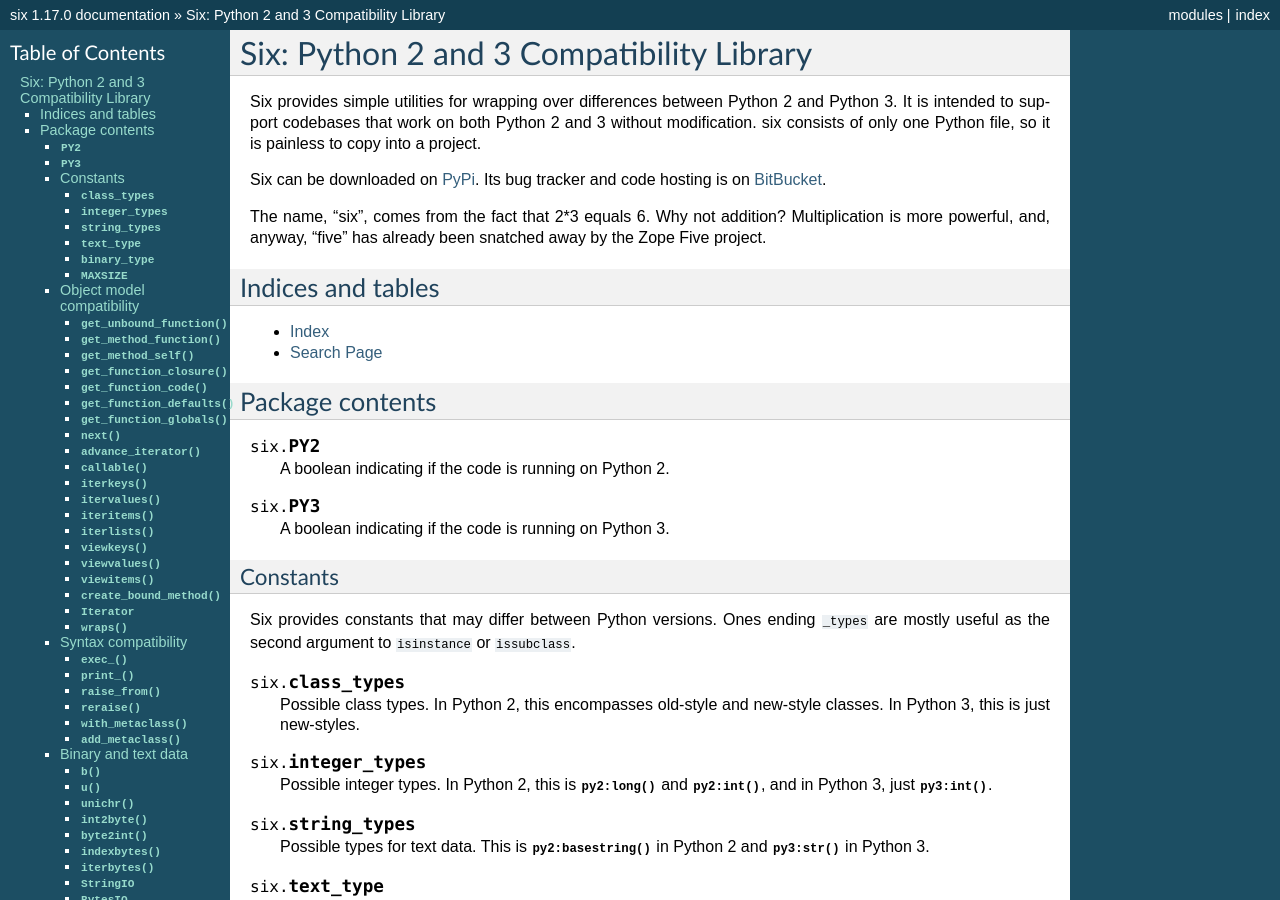
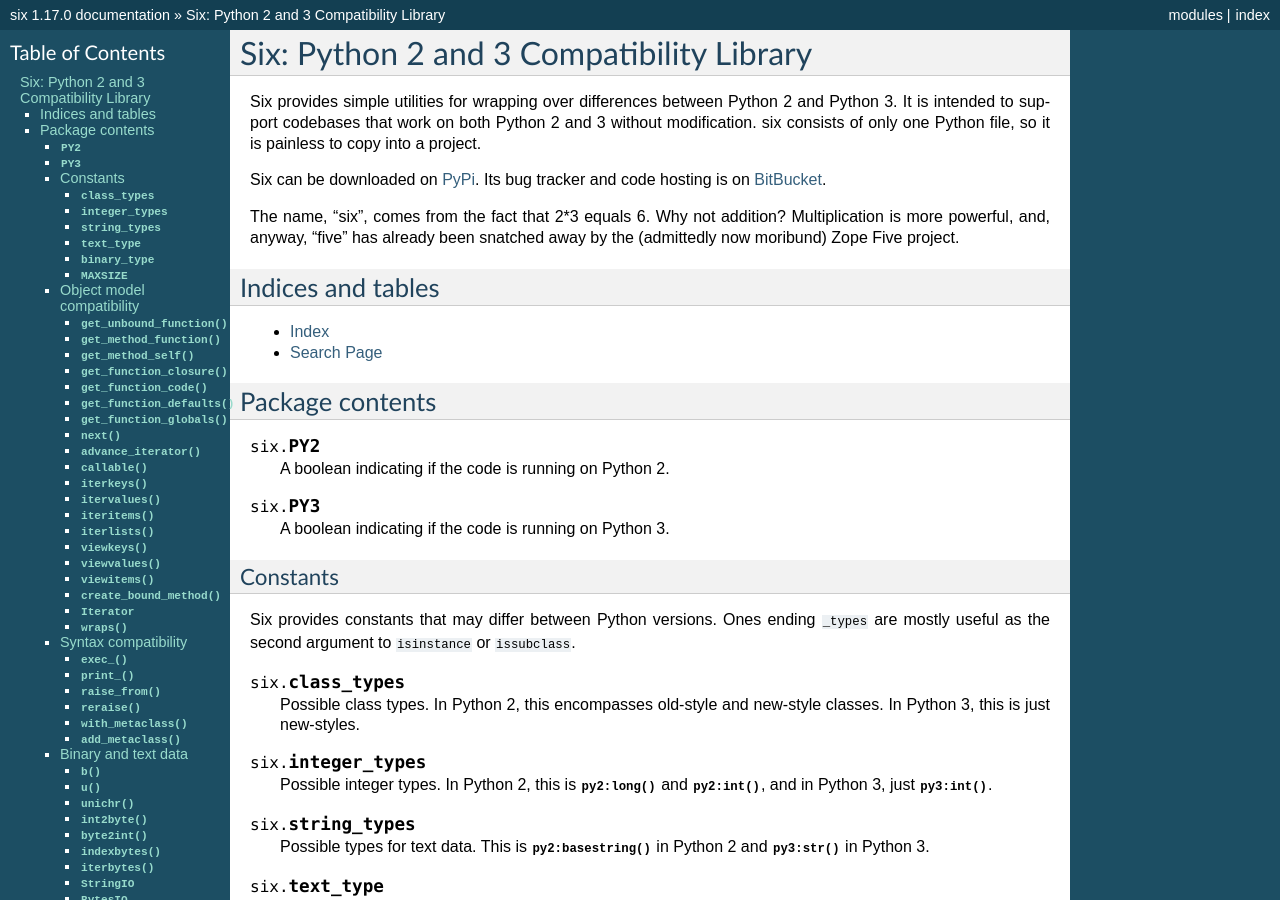
Before and after one commit to benjaminp/six, a Sphinx documentation site: the page built from documentation/index.rst, in a window 1280 px wide and 900 px high. Built offline with Sphinx 7.4.7, drawn with Linux system fonts in a browser that asks for light colours.

Commit message:
color commentary

```diff
--- a/documentation/index.rst
+++ b/documentation/index.rst
@@ -18,7 +18,7 @@ tracker and code hosting is on `BitBucket <http://bitbucket.org/gutworth/six>`_.
 
 The name, "six", comes from the fact that 2*3 equals 6.  Why not addition?
 Multiplication is more powerful, and, anyway, "five" has already been snatched
-away by the Zope Five project.
+away by the (admittedly now moribund) Zope Five project.
 
 
 Indices and tables
```
